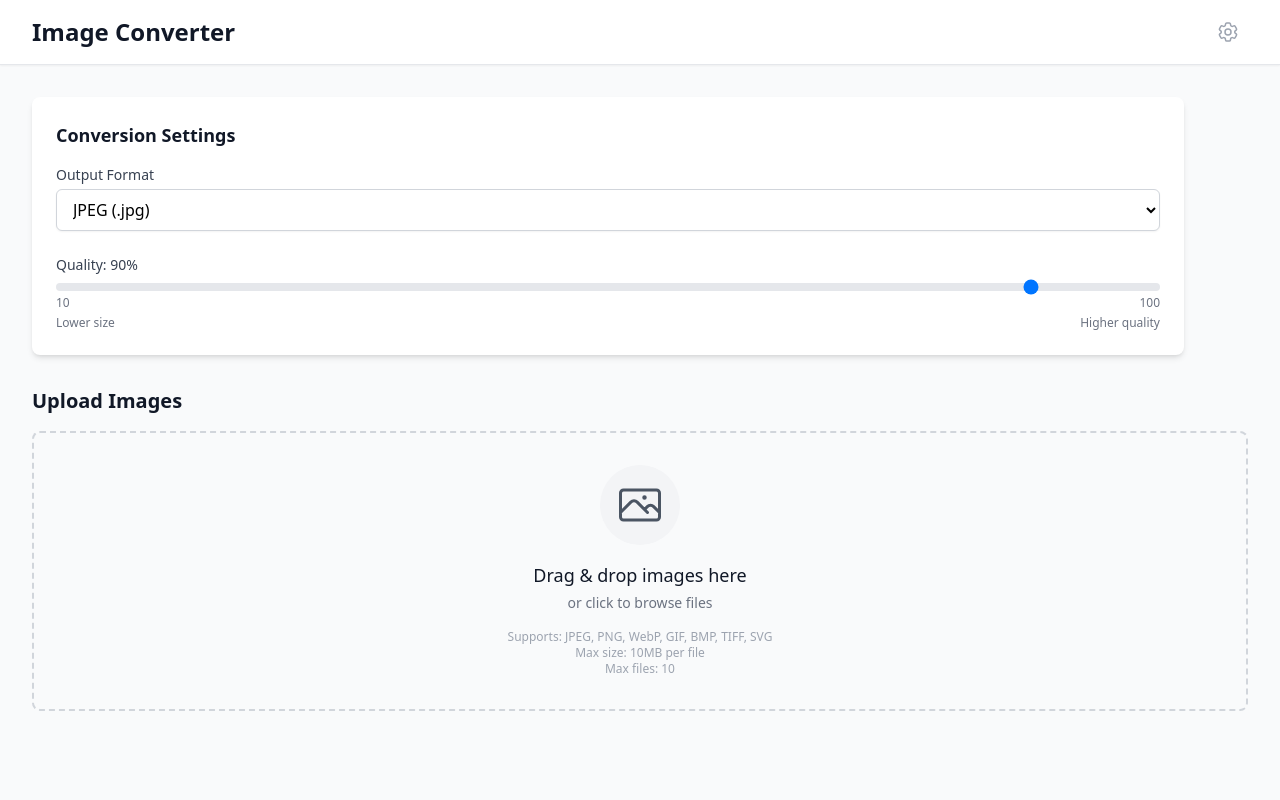
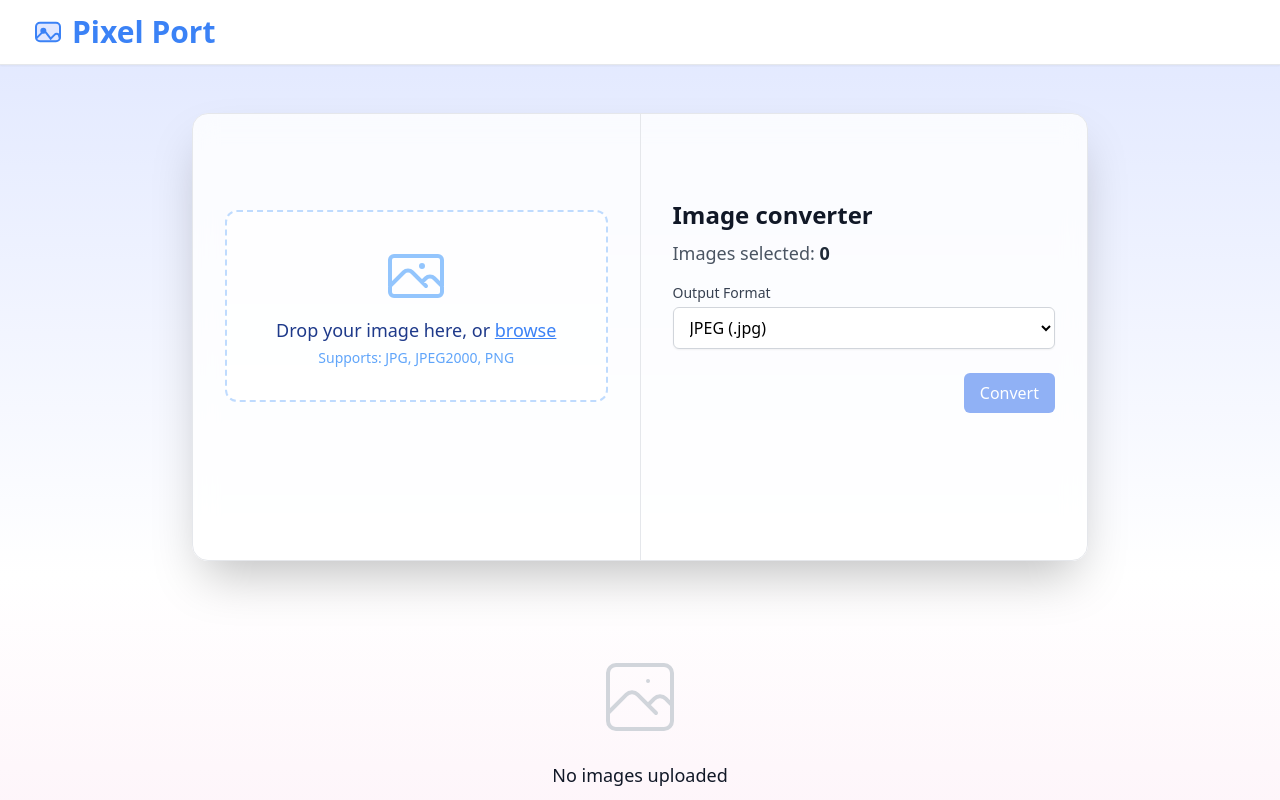
Before and after one commit to SamuelJebaraj2425/Pixel-Port, a React (Vite) app: page / in a window 1280 px wide. Shown: the top 800 px of the page. Built offline with nearby package versions, Linux system fonts and the light colour scheme.

Commit message:
MVP version 1

```diff
--- a/index.html
+++ b/index.html
@@ -2,10 +2,10 @@
 <html lang="en">
   <head>
     <meta charset="UTF-8" />
-    <link rel="icon" type="image/svg+xml" href="/vite.svg" />
+    <link rel="icon" type="image/svg+xml" href="/pixelport-favicon.svg" />
     <meta name="viewport" content="width=device-width, initial-scale=1.0" />
     <script src="https://cdn.tailwindcss.com"></script>
-    <title>Vite + React + TS</title>
+    <title>Pixel Port</title>
   </head>
   <body>
     <div id="root"></div>
--- a/src/App.tsx
+++ b/src/App.tsx
@@ -2,13 +2,13 @@ import React, { useState, useCallback, useEffect } from 'react'
 import Header from './components/layout/Header'
 import Footer from './components/layout/Footer'
 import FileUploader from './components/converter/FileUploader'
-import ImagePreview from './components/converter/ImagePreview'
+// import ImagePreview removed
 import ConversionSettings from './components/converter/ConversionSettings'
-import ProgressBar from './components/converter/ProgressBar'
+
 import Button from './components/ui/Button'
 import type { ImageFile, ConversionSettings as ConversionSettingsType, ConversionResult } from './types'
 import { useImageConverter } from './hooks/useImageConverter'
-import { downloadSingleFile, downloadMultipleFiles } from './utils/downloadUtils'
+import { downloadMultipleFiles } from './utils/downloadUtils'
 
 const App: React.FC = () => {
   const [imageFiles, setImageFiles] = useState<ImageFile[]>([])
@@ -22,27 +22,37 @@ const App: React.FC = () => {
     resizeMode: 'contain'
   })
 
-  const { convertImages, isProcessing, progress } = useImageConverter()
+  const { convertImages, isProcessing } = useImageConverter()
 
   // Debug: Log when imageFiles changes
   useEffect(() => {
     console.log('imageFiles updated:', imageFiles)
   }, [imageFiles])
 
+
+  // When files are selected, set their targetFormat to the current globalSettings.format
   const handleFilesSelected = useCallback((files: ImageFile[]) => {
     const updatedFiles = files.map(file => ({
       ...file,
+      lastModified: (file.file && file.file.lastModified) || (file.lastModified ?? Date.now()),
       targetFormat: globalSettings.format,
       quality: globalSettings.quality
     }))
-    console.log('Files selected:', updatedFiles)
-    setImageFiles(prev => [...prev, ...updatedFiles])
+    setImageFiles(prev => {
+      // Only add files that are not already present (by name, size, lastModified, and type)
+      const existing = new Set(prev.map(f => `${f.name}_${f.type}_${f.size}_${f.lastModified}`))
+      const deduped = updatedFiles.filter(f => !existing.has(`${f.name}_${f.type}_${f.size}_${f.lastModified}`))
+      return [...prev, ...deduped]
+    })
   }, [globalSettings])
 
-  const handleRemoveFile = useCallback((id: string) => {
-    setImageFiles(prev => prev.filter(file => file.id !== id))
-    setConversionResults(prev => prev.filter(result => result.id !== id))
-  }, [])
+  // When output format changes, update all imageFiles' targetFormat
+  const handleSettingsChange = (settings: ConversionSettingsType) => {
+    setGlobalSettings(settings)
+    setImageFiles(prev => prev.map(file => ({ ...file, targetFormat: settings.format })))
+  }
+
+
 
   const handleConvertAll = async () => {
     if (imageFiles.length === 0) return
@@ -61,20 +71,14 @@ const App: React.FC = () => {
     }
   }
 
-  const handleDownloadSingle = (result: ConversionResult) => {
-    downloadSingleFile(result)
-  }
+
 
   const handleDownloadAll = async () => {
     if (conversionResults.length === 0) return
     downloadMultipleFiles(conversionResults)
   }
 
-  const handlePreview = (imageFile: ImageFile) => {
-    // Implementation for image preview modal
-    console.log('Preview:', imageFile)
-    // In a real implementation, this would open a modal with a larger preview
-  }
+
 
   const handleClearAll = () => {
     imageFiles.forEach(file => URL.revokeObjectURL(file.url))
@@ -86,7 +90,7 @@ const App: React.FC = () => {
   }
 
   return (
-    <div className="min-h-screen bg-gray-50">
+    <div className="min-h-screen w-full bg-gradient-to-br from-indigo-100 via-white to-pink-100 flex flex-col">
       <Header
         onToggleSettings={() => setShowSettings(!showSettings)}
         onDownloadAll={handleDownloadAll}
@@ -94,103 +98,90 @@ const App: React.FC = () => {
         conversionCount={conversionResults.length}
       />
 
-      <main className="max-w-7xl mx-auto px-4 sm:px-6 lg:px-8 py-8">
-        <div className="grid grid-cols-1 lg:grid-cols-4 gap-8">
-          {/* Settings Panel */}
-          {showSettings && (
-            <div className="lg:col-span-1">
-              <ConversionSettings
-                settings={globalSettings}
-                onChange={setGlobalSettings}
-              />
-            </div>
-          )}
-
-          {/* Main Content */}
-          <div className={`${showSettings ? 'lg:col-span-3' : 'lg:col-span-4'}`}>
-            <div className="space-y-8">
-              {/* File Uploader */}
-              <div>
-                <h2 className="text-xl font-semibold text-gray-900 mb-4">Upload Images</h2>
+      <main className="flex-1 flex flex-col items-center justify-center py-12">
+        <div className="w-full max-w-4xl min-h-[28rem] bg-white/80 backdrop-blur-md rounded-2xl shadow-2xl flex flex-row overflow-hidden border border-gray-200">
+          {/* FileUploader left, vertical divider, ConversionSettings right */}
+          <div className="flex-1 p-8 flex flex-col justify-center h-full min-h-[24rem]">
             <FileUploader
               onFilesSelected={handleFilesSelected}
+              files={imageFiles}
               onConvertAndDownload={handleConvertAll}
               hasFiles={imageFiles.length > 0}
               isProcessing={isProcessing}
             />
           </div>
+          <div className="w-px bg-gray-200" />
+          <div className="flex-1 p-8 flex flex-col justify-center h-full min-h-[24rem]">
+            <ConversionSettings
+              settings={globalSettings}
+              onChange={handleSettingsChange}
+              imageCount={imageFiles.length}
+              onGenerate={handleConvertAll}
+              isProcessing={isProcessing}
+              hasFiles={imageFiles.length > 0}
+            />
+          </div>
+        </div>
 
         {/* Action Buttons */}
+        {imageFiles.length > 0 && conversionResults.length > 0 && (
+          <div className="flex justify-between items-center mt-8 w-full max-w-4xl">
+            <div className="text-sm text-green-600 ml-2">
+              {conversionResults.length} converted
+            </div>
+          </div>
+        )}
+
+        {/* Image Grid */}
         {imageFiles.length > 0 && (
-                <div className="flex justify-between items-center">
-                  <div className="text-sm text-gray-600">
-                    {imageFiles.length} image{imageFiles.length > 1 ? 's' : ''} selected
-                    {conversionResults.length > 0 && (
-                      <span className="ml-2 text-green-600">
-                        • {conversionResults.length} converted
-                      </span>
-                    )}
-                  </div>
-
-                  <div className="flex space-x-3">
+          <div className="w-full max-w-4xl mt-8">
+            {/* Removed Images heading as per user request */}
+            {/* Uploaded Images List - moved here */}
+            <div className="mb-6">
+              <div className="flex items-center justify-between mb-2">
+                <h4 className="text-md font-semibold text-gray-800">Uploaded Images</h4>
                 <Button
                   onClick={handleClearAll}
                   variant="ghost"
                 >
                   Clear All
                 </Button>
-
-                    <Button
-                      onClick={handleConvertAll}
-                      disabled={isProcessing || imageFiles.length === 0}
-                      isLoading={isProcessing}
-                      variant="primary"
+              </div>
+              <ul className="divide-y divide-gray-200 bg-white/60 rounded-lg shadow-sm">
+                {imageFiles.map((file) => (
+                  <li
+                    key={`${file.name}_${file.type}_${file.size}_${file.lastModified}`}
+                    className="grid grid-cols-12 gap-2 items-center px-4 py-2"
                   >
-                      {isProcessing ? 'Converting...' : 'Convert & Download'}
-                    </Button>
+                    <span className="col-span-6 truncate max-w-xs text-gray-700" title={file.name}>{file.name}</span>
+                    <span className="col-span-2 text-xs text-gray-500 text-right">{(file.size / 1024).toFixed(1)} KB</span>
+                    <span className="col-span-2 text-xs text-gray-500 text-center uppercase">{file.type || 'Unknown'}</span>
+                    <span className="col-span-2 flex justify-end">
+                      <button
+                        className="px-2 py-1 text-xs text-red-500 hover:text-white hover:bg-red-500 rounded transition-colors border border-red-200"
+                        title="Delete image"
+                        onClick={() => {
+                          URL.revokeObjectURL(file.url)
+                          setImageFiles(prev => prev.filter(f => f.url !== file.url))
+                        }}
+                      >
+                        Delete
+                      </button>
+                    </span>
+                  </li>
+                ))}
+              </ul>
+            </div>
+            <div className="grid grid-cols-1 sm:grid-cols-2 lg:grid-cols-3 xl:grid-cols-4 gap-6">
+              {/* ImagePreview grid removed */}
             </div>
           </div>
         )}
-
-              {/* Progress Bar */}
-              {isProcessing && (
-                <div className="mt-4">
-                  <ProgressBar progress={progress} />
-                  <p className="text-sm text-gray-600 mt-2 text-center">
-                    Converting images... {Math.round(progress)}%
-                    <br />
-                    <span className="text-xs text-primary-500">Images will be downloaded automatically after conversion</span>
-                  </p>
-                </div>
-              )}
-
-              {/* Image Grid */}
-              {imageFiles.length > 0 && (
-                <div>
-                  <h2 className="text-xl font-semibold text-gray-900 mb-4">Images</h2>
-                  <div className="grid grid-cols-1 sm:grid-cols-2 lg:grid-cols-3 xl:grid-cols-4 gap-6">
-                    {imageFiles.map(imageFile => {
-                      const result = conversionResults.find(r => r.id === imageFile.id)
-                      return (
-                        <ImagePreview
-                          key={imageFile.id}
-                          imageFile={imageFile}
-                          conversionResult={result}
-                          onRemove={handleRemoveFile}
-                          onDownload={handleDownloadSingle}
-                          onPreview={handlePreview}
-                        />
-                      )
-                    })}
-                  </div>
-                </div>
-              )}
-
         {/* Empty State */}
         {imageFiles.length === 0 && (
-                <div className="text-center py-12">
+          <div className="w-full max-w-4xl text-center py-12">
             <div className="max-w-md mx-auto">
-                    <div className="mb-4">
+              <div className="mt-10 mb-4">
                 <svg className="mx-auto h-24 w-24 text-gray-300" fill="none" stroke="currentColor" viewBox="0 0 24 24">
                   <path strokeLinecap="round" strokeLinejoin="round" strokeWidth={1} d="M4 16l4.586-4.586a2 2 0 012.828 0L16 16m-2-2l1.586-1.586a2 2 0 012.828 0L20 14m-6-6h.01M6 20h12a2 2 0 002-2V6a2 2 0 00-2-2H6a2 2 0 00-2 2v12a2 2 0 002 2z" />
                 </svg>
@@ -202,11 +193,7 @@ const App: React.FC = () => {
             </div>
           </div>
         )}
-            </div>
-          </div>
-        </div>
       </main>
-
       <Footer />
     </div>
   )
--- a/src/components/converter/ConversionSettings.tsx
+++ b/src/components/converter/ConversionSettings.tsx
@@ -1,28 +1,53 @@
-import React from 'react'
+import React, { useState, useEffect } from 'react'
 import type { ConversionSettings, ImageFormat } from '../../types'
 import { getSupportedFormats } from '../../utils/imageConverter'
+
+import Button from '../ui/Button';
 import Select from '../ui/Select'
-import Slider from '../ui/Slider'
+
+
 
 interface ConversionSettingsProps {
-  settings: ConversionSettings
-  onChange: (settings: ConversionSettings) => void
+  settings: ConversionSettings;
+  onChange: (settings: ConversionSettings) => void;
+  imageCount?: number;
+  onGenerate?: () => void;
+  isProcessing?: boolean;
+  hasFiles?: boolean;
 }
 
 const ConversionSettingsComponent: React.FC<ConversionSettingsProps> = ({
   settings,
-  onChange
+  onChange,
+  imageCount,
+  onGenerate,
+  isProcessing,
+  hasFiles
 }) => {
+  const [showPopup, setShowPopup] = useState(false);
   const formats = getSupportedFormats()
+
 
   const handleChange = (key: keyof ConversionSettings, value: any) => {
     onChange({ ...settings, [key]: value })
   }
 
+  // Listen for conversion completion (zip generated)
+  useEffect(() => {
+    if (!isProcessing && hasFiles) {
+      // Show popup for 2 seconds after conversion
+      setShowPopup(true);
+      const timer = setTimeout(() => setShowPopup(false), 2000);
+      return () => clearTimeout(timer);
+    }
+  }, [isProcessing]);
+
   return (
-    <div className="bg-white rounded-lg shadow-md p-6">
-      <h3 className="text-lg font-semibold text-gray-900 mb-4">Conversion Settings</h3>
-
+    <div className="max-w-sm text-left relative">
+      <h3 className="text-2xl font-bold text-gray-900 mb-2">Image converter</h3>
+      {typeof imageCount === 'number' && (
+        <span className="block mb-4 text-lg text-gray-600">Images selected: <span className="font-semibold text-gray-800">{imageCount}</span></span>
+      )}
       <div className="space-y-6">
         {/* Output Format */}
         <div>
@@ -38,27 +63,28 @@ const ConversionSettingsComponent: React.FC<ConversionSettingsProps> = ({
           />
         </div>
 
-        {/* Quality (for JPEG and WebP) */}
-        {(settings.format === 'jpeg' || settings.format === 'webp') && (
-          <div>
-            <Slider
-              label={`Quality: ${settings.quality}%`}
-              min={10}
-              max={100}
-              step={5}
-              value={settings.quality}
-              onChange={(value) => handleChange('quality', value)}
-              showValue={false}
-            />
-            <div className="flex justify-between text-xs text-gray-500 mt-1">
-              <span>Lower size</span>
-              <span>Higher quality</span>
-            </div>
-          </div>
-        )}
+        {/* Quality slider removed as per user request */}
 
         {/* Resize feature has been removed */}
       </div>
+      {/* Generate Button restored as per user request */}
+      <div className="flex justify-end mt-6 space-x-3">
+        <Button
+          onClick={onGenerate}
+          disabled={isProcessing || !hasFiles}
+          isLoading={isProcessing}
+          variant="primary"
+          className="bg-blue-600 hover:bg-blue-700 text-white"
+        >
+          {isProcessing ? 'Generating...' : 'Convert'}
+        </Button>
+      </div>
+      {/* Popup for zip generated */}
+      {showPopup && (
+        <div className="mt-4 w-full bg-green-100 border border-green-300 text-green-800 px-4 py-2 rounded shadow-lg animate-fade-in text-center">
+          Zip file generated and download started!
+        </div>
+      )}
     </div>
   )
 }
--- a/src/components/converter/FileUploader.tsx
+++ b/src/components/converter/FileUploader.tsx
@@ -1,11 +1,11 @@
-import React, { useCallback, useState } from 'react'
-import { useDropzone } from 'react-dropzone'
-import { PhotoIcon, CloudArrowUpIcon, ArrowDownTrayIcon } from '@heroicons/react/24/outline'
+import React, { useCallback, useRef, useState } from 'react'
+import { PhotoIcon } from '@heroicons/react/24/outline'
 import type { ImageFile } from '../../types'
-import Button from '../ui/Button'
+
 
 interface FileUploaderProps {
   onFilesSelected: (files: ImageFile[]) => void
+  files?: ImageFile[]
   onConvertAndDownload?: () => void
   hasFiles?: boolean
   isProcessing?: boolean
@@ -15,6 +15,7 @@ interface FileUploaderProps {
 
 const FileUploader: React.FC<FileUploaderProps> = ({
   onFilesSelected,
+  files = [],
   onConvertAndDownload,
   hasFiles = false,
   isProcessing = false,
@@ -22,16 +23,50 @@ const FileUploader: React.FC<FileUploaderProps> = ({
   maxSize = 10 * 1024 * 1024 // 10MB
 }) => {
   const [error, setError] = useState<string>('')
+  const [isDragActive, setIsDragActive] = useState(false)
 
-  const onDrop = useCallback((acceptedFiles: File[], rejectedFiles: any[]) => {
+  const fileInputRef = useRef<HTMLInputElement | null>(null)
+  // Generate a simple PNG image using canvas and download it
+
+
+
+  // File input handler
+  const handleFileChange = (e: React.ChangeEvent<HTMLInputElement>) => {
     setError('')
+    const fileList = e.target.files;
+    if (!fileList) return;
+    handleFiles(Array.from(fileList));
+    if (fileInputRef.current) fileInputRef.current.value = '';
+  }
 
-    if (rejectedFiles.length > 0) {
-      const error = rejectedFiles[0].errors[0]
-      setError(`File rejected: ${error.message}`)
-      return
+  // Drag and drop handlers
+  const handleDragOver = (e: React.DragEvent<HTMLLabelElement>) => {
+    e.preventDefault();
+    e.stopPropagation();
+    setIsDragActive(true);
+  };
+
+  const handleDragLeave = (e: React.DragEvent<HTMLLabelElement>) => {
+    e.preventDefault();
+    e.stopPropagation();
+    setIsDragActive(false);
+  };
+
+  const handleDrop = (e: React.DragEvent<HTMLLabelElement>) => {
+    e.preventDefault();
+    e.stopPropagation();
+    setIsDragActive(false);
+    const droppedFiles = Array.from(e.dataTransfer.files);
+    handleFiles(droppedFiles);
+  };
+
+  // Common handler for both input and drop
+  const handleFiles = (fileList: File[]) => {
+    const acceptedFiles = fileList.filter(file => file.type.startsWith('image/'));
+    if (acceptedFiles.length === 0) {
+      setError('Please select a valid image file.');
+      return;
     }
-
     const imageFiles: ImageFile[] = acceptedFiles.map(file => ({
       id: Math.random().toString(36).substr(2, 9),
       file,
@@ -40,84 +75,49 @@ const FileUploader: React.FC<FileUploaderProps> = ({
       type: file.type,
       url: URL.createObjectURL(file),
       originalFormat: file.type.split('/')[1],
-      targetFormat: 'jpeg',
-      quality: 90
-    }))
-
-    onFilesSelected(imageFiles)
-  }, [onFilesSelected])
-
-  const { getRootProps, getInputProps, isDragActive } = useDropzone({
-    onDrop,
-    accept: {
-      'image/*': ['.jpeg', '.jpg', '.png', '.webp', '.gif', '.bmp', '.tiff', '.svg']
-    },
-    maxFiles,
-    maxSize,
-    multiple: true
-  })
+      targetFormat: file.type.split('/')[1],
+      quality: 90,
+      lastModified: file.lastModified
+    }));
+    onFilesSelected([...files, ...imageFiles]);
+  };
 
   return (
-    <div className="w-full">
-      <div
-        {...getRootProps()}
-        className={`
-          relative border-2 border-dashed rounded-lg p-8 text-center cursor-pointer transition-all duration-200
-          ${isDragActive
-            ? 'border-primary-500 bg-primary-50'
-            : 'border-gray-300 hover:border-primary-400 hover:bg-gray-50'
-          }
-        `}
+    <div className="w-full h-full flex flex-col justify-center items-center">
+      <label
+        htmlFor="file-upload"
+        className={`w-full h-48 flex flex-col justify-center items-center border-2 border-dashed rounded-xl cursor-pointer transition bg-white/60 ${isDragActive ? 'border-blue-400 bg-blue-50' : 'border-blue-200 hover:border-blue-400'}`}
+        onDragOver={handleDragOver}
+        onDragLeave={handleDragLeave}
+        onDrop={handleDrop}
       >
-        <input {...getInputProps()} />
-
-        <div className="flex flex-col items-center space-y-4">
-          <div className={`p-4 rounded-full ${isDragActive ? 'bg-primary-100' : 'bg-gray-100'}`}>
-            {isDragActive ? (
-              <CloudArrowUpIcon className="w-12 h-12 text-primary-600" />
-            ) : (
-              <PhotoIcon className="w-12 h-12 text-gray-600" />
-            )}
-          </div>
-
-          <div>
-            <p className="text-lg font-medium text-gray-900">
-              {isDragActive ? 'Drop images here' : 'Drag & drop images here'}
-            </p>
-            <p className="text-sm text-gray-500 mt-1">
-              or click to browse files
-            </p>
-          </div>
-
-          <div className="text-xs text-gray-400">
-            <p>Supports: JPEG, PNG, WebP, GIF, BMP, TIFF, SVG</p>
-            <p>Max size: {Math.round(maxSize / (1024 * 1024))}MB per file</p>
-            <p>Max files: {maxFiles}</p>
-          </div>
+        <div className="flex flex-col items-center pointer-events-none">
+          <PhotoIcon className="w-16 h-16 text-blue-300 mb-2" />
+          <span className="text-lg font-medium text-blue-900">Drop your image here, or <span className="text-blue-500 underline">browse</span></span>
+          <span className="text-sm text-blue-400 mt-1">Supports: JPG, JPEG2000, PNG</span>
         </div>
-      </div>
-
+        <input
+          id="file-upload"
+          type="file"
+          accept="image/jpeg,image/png,image/jp2,image/jpx,image/j2k,image/jpf"
+          multiple
+          ref={fileInputRef}
+          className="hidden"
+          onChange={handleFileChange}
+        />
+      </label>
       {error && (
-        <div className="mt-4 p-3 bg-red-50 border border-red-200 rounded-md">
-          <p className="text-sm text-red-600">{error}</p>
+        <div className="mt-4 p-3 bg-red-100 border border-red-200 rounded-md w-full text-center">
+          <p className="text-sm text-red-500">{error}</p>
         </div>
       )}
-
-      {/* Convert & Download Button */}
-      {hasFiles && (
-        <div className="mt-4">
-          <Button
-            onClick={onConvertAndDownload}
-            disabled={isProcessing || !hasFiles}
-            isLoading={isProcessing}
-            variant="primary"
-            fullWidth
-          >
-            <div className="flex items-center justify-center">
-              <ArrowDownTrayIcon className="w-5 h-5 mr-2" />
-              {isProcessing ? 'Converting...' : 'Convert & Download Images'}
-            </div>
-          </Button>
+      {/* Status/Completed area (optional) */}
+      {files.length > 0 && (
+        <div className="w-full mt-12 bg-blue-50 border border-blue-100 rounded-xl flex items-center justify-between px-6 py-4">
+          <span className="font-medium text-blue-900">Uploaded</span>
+          <span className="text-green-500">
+            <svg width="32" height="32" fill="none" viewBox="0 0 32 32"><circle cx="16" cy="16" r="16" fill="#E6F9F0"/><path stroke="#22C55E" strokeWidth="2" strokeLinecap="round" strokeLinejoin="round" d="M10 17l4 4 8-8"/></svg>
+          </span>
         </div>
       )}
     </div>
--- a/src/components/layout/Header.tsx
+++ b/src/components/layout/Header.tsx
@@ -1,12 +1,13 @@
 import React from 'react'
-import { Cog6ToothIcon, ArrowDownTrayIcon } from '@heroicons/react/24/outline'
+import { ArrowDownTrayIcon } from '@heroicons/react/24/outline'
 import Button from '../ui/Button'
 
+// Removed stray interface property declarations
 interface HeaderProps {
-  onToggleSettings: () => void
-  onDownloadAll: () => void
-  showDownloadAll: boolean
-  conversionCount: number
+  onToggleSettings: () => void;
+  onDownloadAll: () => void;
+  showDownloadAll: boolean;
+  conversionCount: number;
 }
 
 const Header: React.FC<HeaderProps> = ({
@@ -20,20 +21,18 @@ const Header: React.FC<HeaderProps> = ({
       <div className="max-w-7xl mx-auto px-4 sm:px-6 lg:px-8">
         <div className="flex justify-between items-center h-16">
           <div className="flex items-center">
-            <div className="flex-shrink-0">
-              <h1 className="text-2xl font-bold text-gray-900">Image Converter</h1>
+            <div className="flex-shrink-0 flex items-center">
+              {/* Minimal Photo SVG Icon */}
+              <svg className="w-8 h-8 mr-2 text-blue-500" fill="none" viewBox="0 0 24 24" stroke="currentColor" strokeWidth="1.5">
+                <rect x="3" y="5" width="18" height="14" rx="3" fill="#e0e7ff" stroke="currentColor" strokeWidth="1.5"/>
+                <circle cx="8.5" cy="11" r="1.5" fill="#3b82f6"/>
+                <path d="M3 17l4.5-4.5a2 2 0 0 1 3 0L14 17l3-3a2 2 0 0 1 3 0L21 17" stroke="#3b82f6" strokeWidth="1.5" fill="none"/>
+              </svg>
+              <h1 className="text-3xl font-bold text-blue-500 dark:black">Pixel Port</h1>
             </div>
           </div>
 
           <div className="flex items-center space-x-4">
-            <button
-              onClick={onToggleSettings}
-              className="p-2 text-gray-400 hover:text-gray-600 transition-colors"
-              title="Toggle Settings"
-            >
-              <Cog6ToothIcon className="w-6 h-6" />
-            </button>
-
             {showDownloadAll && (
               <Button
                 onClick={onDownloadAll}
--- a/src/types/index.ts
+++ b/src/types/index.ts
@@ -12,6 +12,7 @@ export interface ImageFile {
   height?: number
   originalWidth?: number
   originalHeight?: number
+  lastModified?: number
 }
 
 export interface ConversionResult {
```
Also changed, not shown: src/components/converter/ImagePreview.tsx (+1 -126 lines), src/components/layout/Footer.tsx (+13 -2 lines), public/pixelport-favicon.svg (added). Lines whose indentation alone changed are shown as unchanged.
